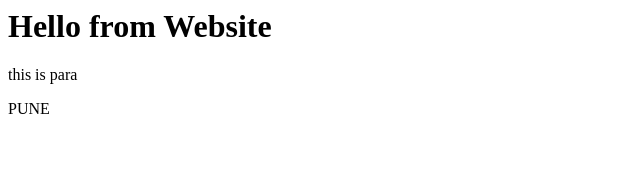
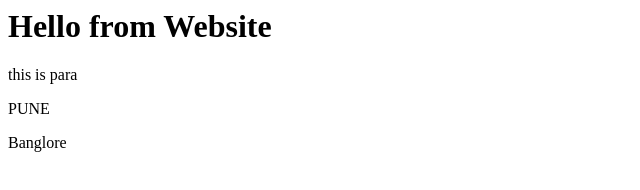
Before and after one commit to Atharva7891/NewLocker, a plain HTML site: page index.html in a window 1280 px wide. Shown: the full height of the page, 0-640 px from the left. Drawn offline with Linux system fonts and the light colour scheme.

Commit message:
Banglore

```diff
--- a/index.html
+++ b/index.html
@@ -3,3 +3,4 @@
     this is para
 </p>
  <p>PUNE</p>
+<p>Banglore</p>
```
